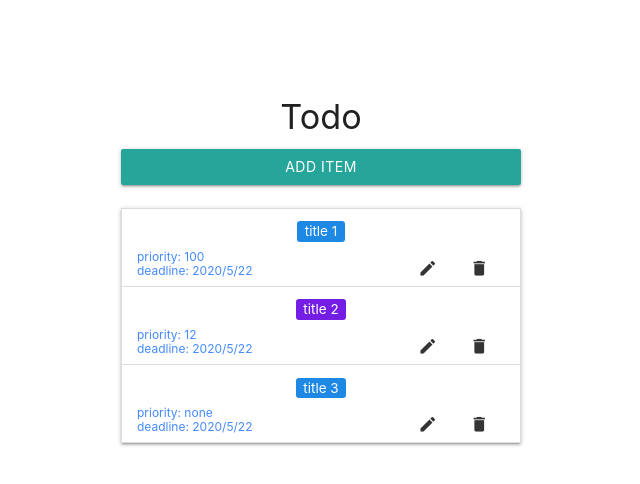
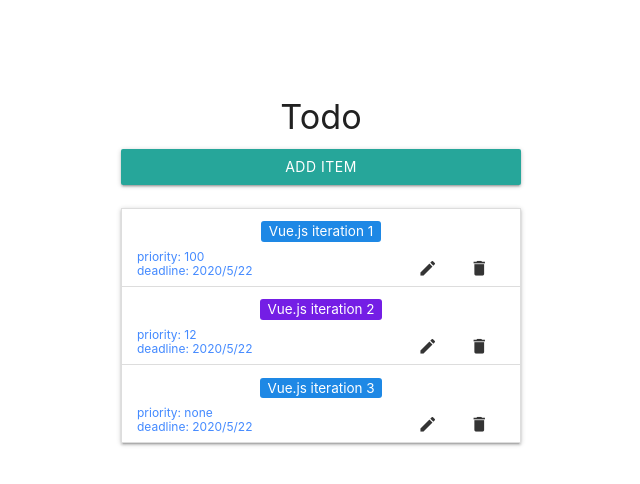
Before and after one commit to kvoncode/vuecli-todoapp, a Vue app: page / in a window 1280 px wide. Shown: the top 484 px of the page, without its empty margins (319-959 px from the left). Built offline with nearby package versions, Linux system fonts and the light colour scheme.

Commit message:
change: todos data, add: materialize expandable init

```diff
--- a/src/App.vue
+++ b/src/App.vue
@@ -22,6 +22,13 @@
   },
   mounted() {
     M.AutoInit();
+
+    document.addEventListener("DOMContentLoaded", function() {
+      var elem = document.querySelector(".collapsible.expandable");
+      M.Collapsible.init(elem, {
+        accordion: false
+      });
+    });
   },
   methods: {
     saveEdited: function() {
@@ -58,24 +65,24 @@
       todos: [
         {
           id: 1,
-          title: "title 1",
-          text: "text 1",
+          title: "Vue.js iteration 1",
+          text: "Hone todo app (Vue.js CLI, Materialize.css)",
           due: new Date(),
           isCompleted: true,
           priority: 100
         },
         {
           id: 2,
-          title: "title 2",
-          text: "text 2",
+          title: "Vue.js iteration 2",
+          text: "Nuxt.js app",
           due: new Date(),
           isCompleted: false,
           priority: 12
         },
         {
           id: 3,
-          title: "title 3",
-          text: "text 3",
+          title: "Vue.js iteration 3",
+          text: "production app",
           due: new Date(),
           isCompleted: true,
           priority: null
```
